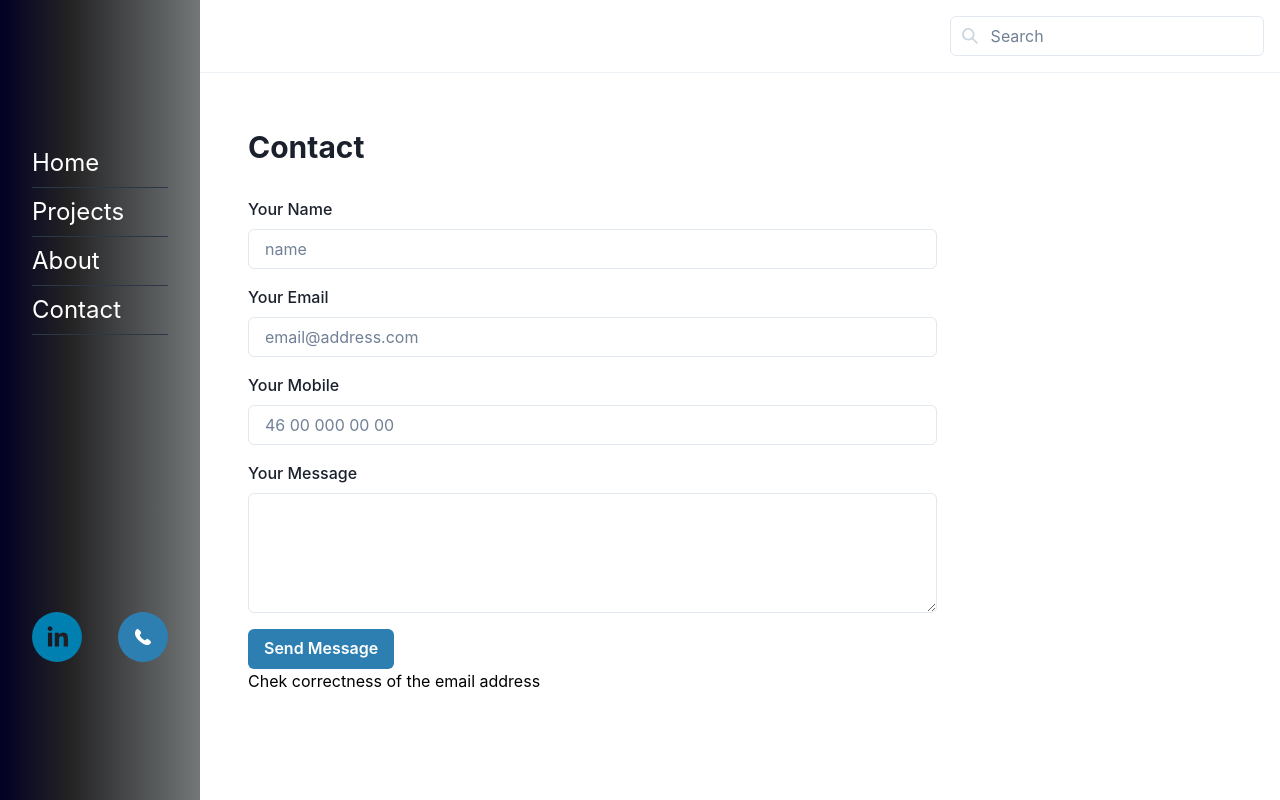
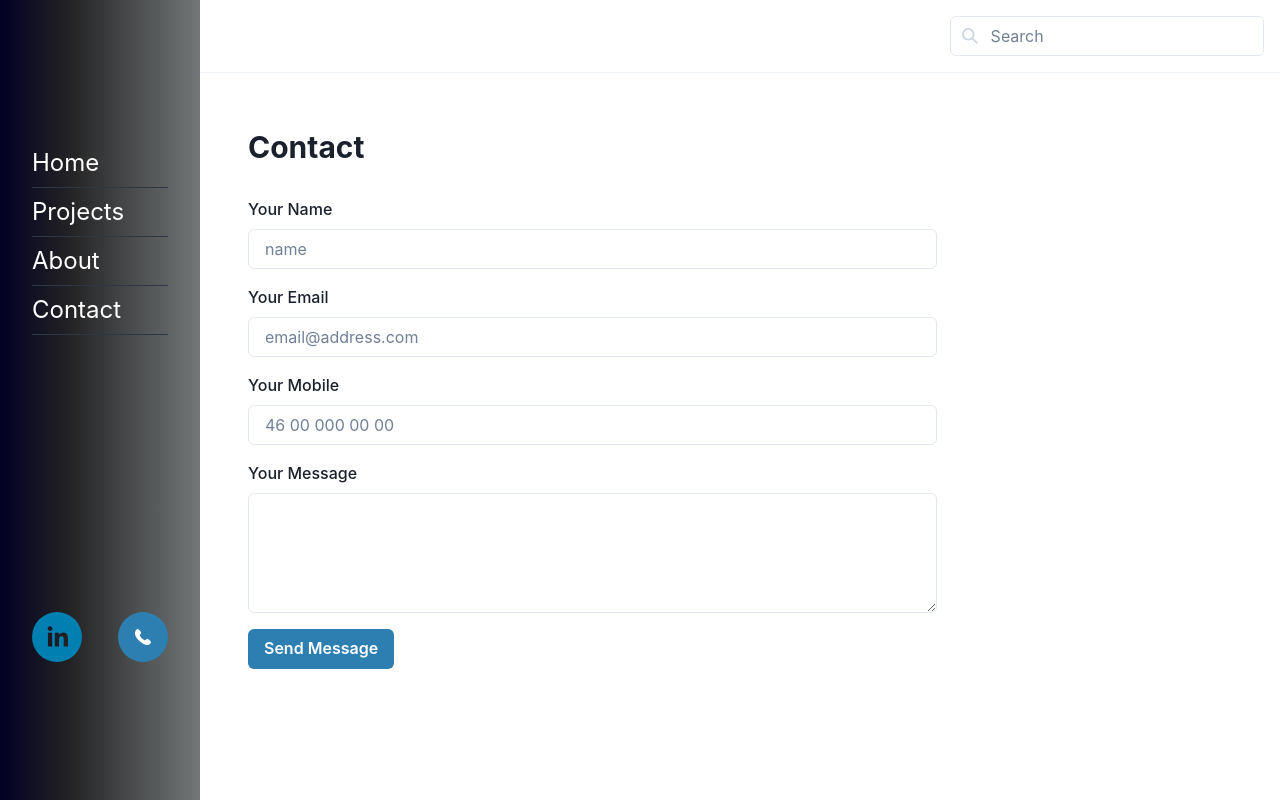
Before and after one commit to zelenovakat/ekaterinazelenova, a Next.js app: page /contact in a window 1280 px wide. Built offline with nearby package versions, Linux system fonts and the light colour scheme.

Commit message:
error message

```diff
--- a/src/pages/api/contact.ts
+++ b/src/pages/api/contact.ts
@@ -12,8 +12,13 @@ const handler = async (req: NextApiRequest, res: NextApiResponse<Data>) => {
   const body = req.body
   const { email, message, name, mobile } = body
 
-  if (!email || !message || !name) {
-    res.status(400).json({ success: false, errors: ["Missing required field"] })
+  if (!email || !message || !name || !mobile) {
+    res.status(400).json({
+      success: false,
+      errors: [
+        "Message was not sent. Missing required field. Please check the correctness of your email",
+      ],
+    })
     return
   }
 
--- a/src/pages/contact.tsx
+++ b/src/pages/contact.tsx
@@ -83,11 +83,6 @@ const ContactPage = (props: ContactPageProps) => {
             <Text>Message was send successfully</Text>
           </Box>
         )}
-        {!success && (
-          <Box color="black" marginBottom="4">
-            <Text>Chek correctness of the email address</Text>
-          </Box>
-        )}
       </Flex>
     </DifaultLayout>
   )
```
